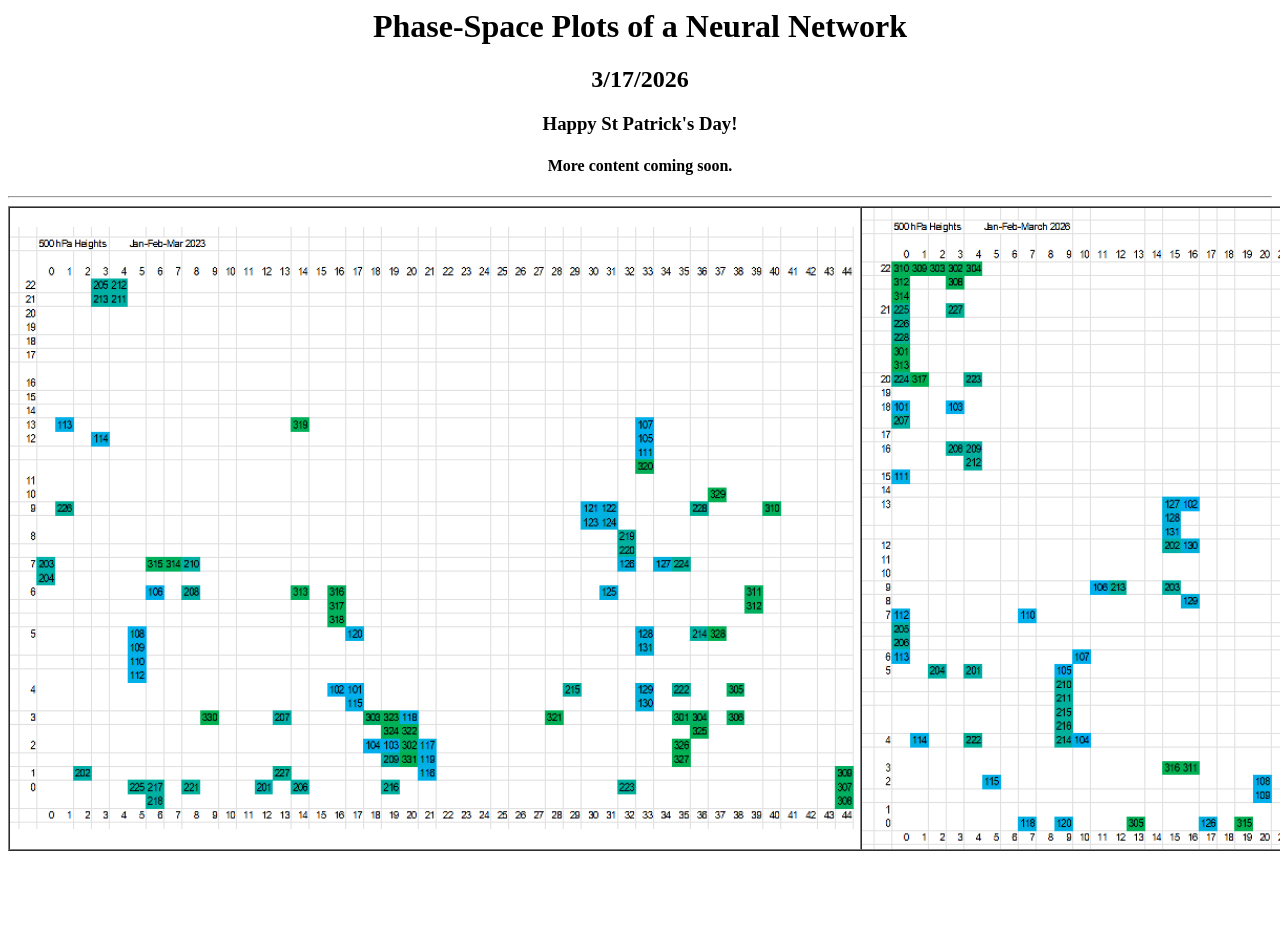
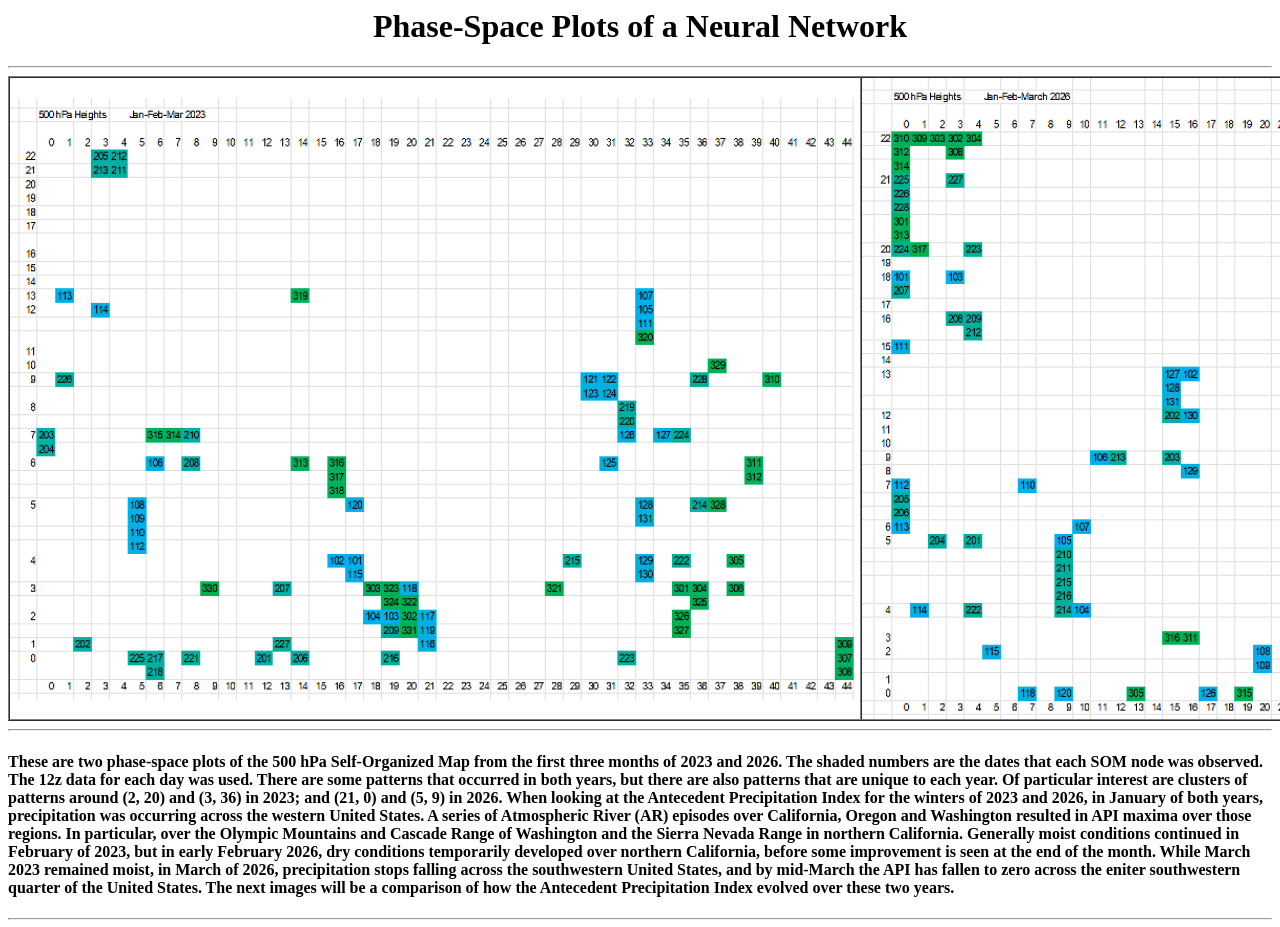
Before and after one commit to NeuralWxMaps/PhaseSpacePlots, a plain HTML site: page index.html in a window 1280 px wide. Shown: the top 927 px of the page. Before the commit the page ends 859 px from the top, so only its background shows below. Drawn offline with Linux system fonts and the light colour scheme.

Commit message:
Update index.html
Adding narrative to the images that were posted yesterday.

```diff
--- a/index.html
+++ b/index.html
@@ -5,14 +5,27 @@
   </head>
   <body>
     <h1><center>Phase-Space Plots of a Neural Network</center></h1>
-    <h2><center>3/17/2026</center></h2>
-    <h3><center>Happy St Patrick's Day!</center></h3>
-    <h4><center>More content coming soon.</center></h4>
+    <hr>
+<table border="1" cellpadding="0" cellspacing="0">
+    <td><img src="./Images/2023_JFM_Hgts_SOM.png" width="850"></td>
+    <td><img src="./Images/2026_JFM_Hgts_SOM.png" width="850"></td>
+</table>
+    <hr>
+    <h4>These are two phase-space plots of the 500 hPa Self-Organized Map from the first three months of 2023 and 2026. The shaded numbers are the dates that each SOM node
+    was observed. The 12z data for each day was used. There are some patterns that occurred in both years, but there are also patterns that are unique to each year. Of
+    particular interest are clusters of patterns around (2, 20) and (3, 36) in 2023; and (21, 0) and (5, 9) in 2026. When looking at the Antecedent Precipitation Index
+    for the winters of 2023 and 2026, in January of both years, precipitation was occurring across the western United States. A series of Atmospheric River (AR) episodes over
+    California, Oregon and Washington resulted in API maxima over those regions. In particular, over the Olympic Mountains and Cascade Range of Washington and the Sierra Nevada
+    Range in northern California. Generally moist conditions continued in February of 2023, but in early February 2026, dry conditions temporarily developed over northern
+    California, before some improvement is seen at the end of the month. While March 2023 remained moist, in March of 2026, precipitation stops falling across the southwestern
+    United States, and by mid-March the API has fallen to zero across the eniter southwestern quarter of the United States. The next images will be a comparison of how the
+    Antecedent Precipitation Index evolved over these two years.</h4>
     <hr>
 <table border="1" cellpadding="0" cellspacing="0">
     <td><img src="./Images/2023_JFM_Hgts_SOM.png" width="850"></td>
     <td><img src="./Images/2026_JFM_Hgts_SOM.png" width="850"></td>
 </table>
 
+
   </body>
 </html>
```
